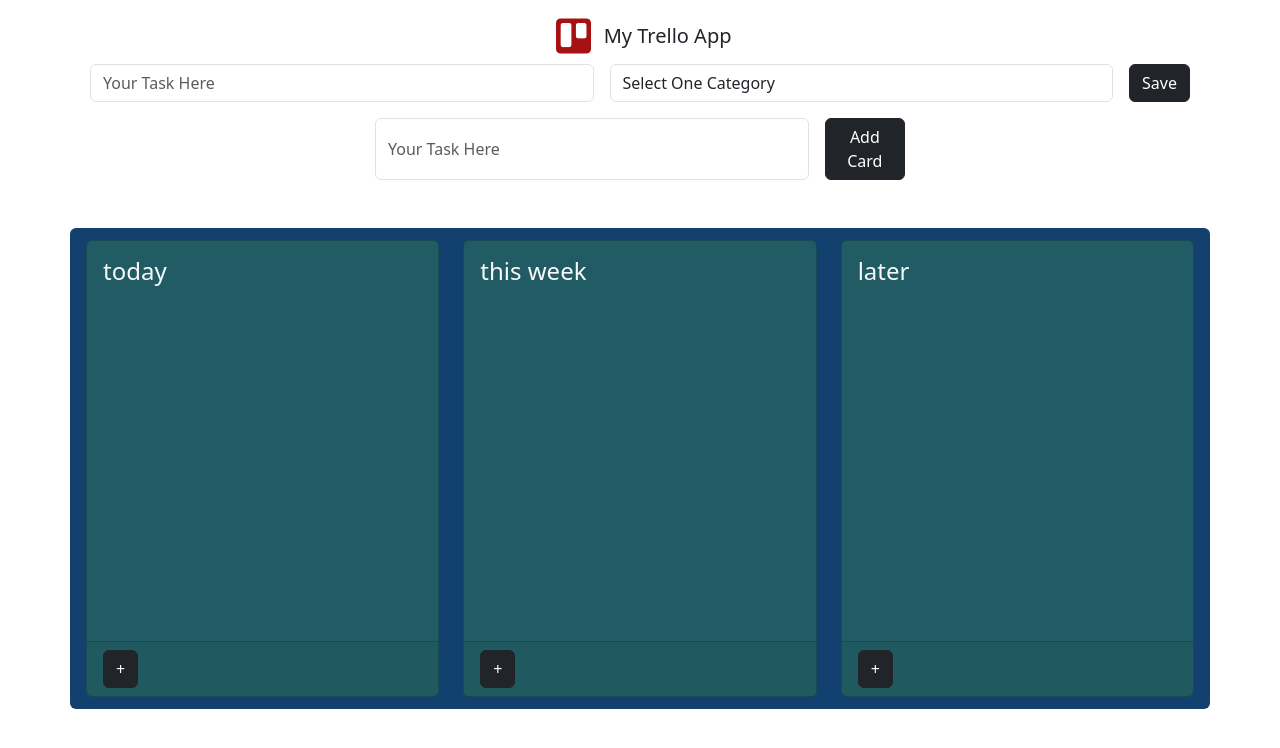
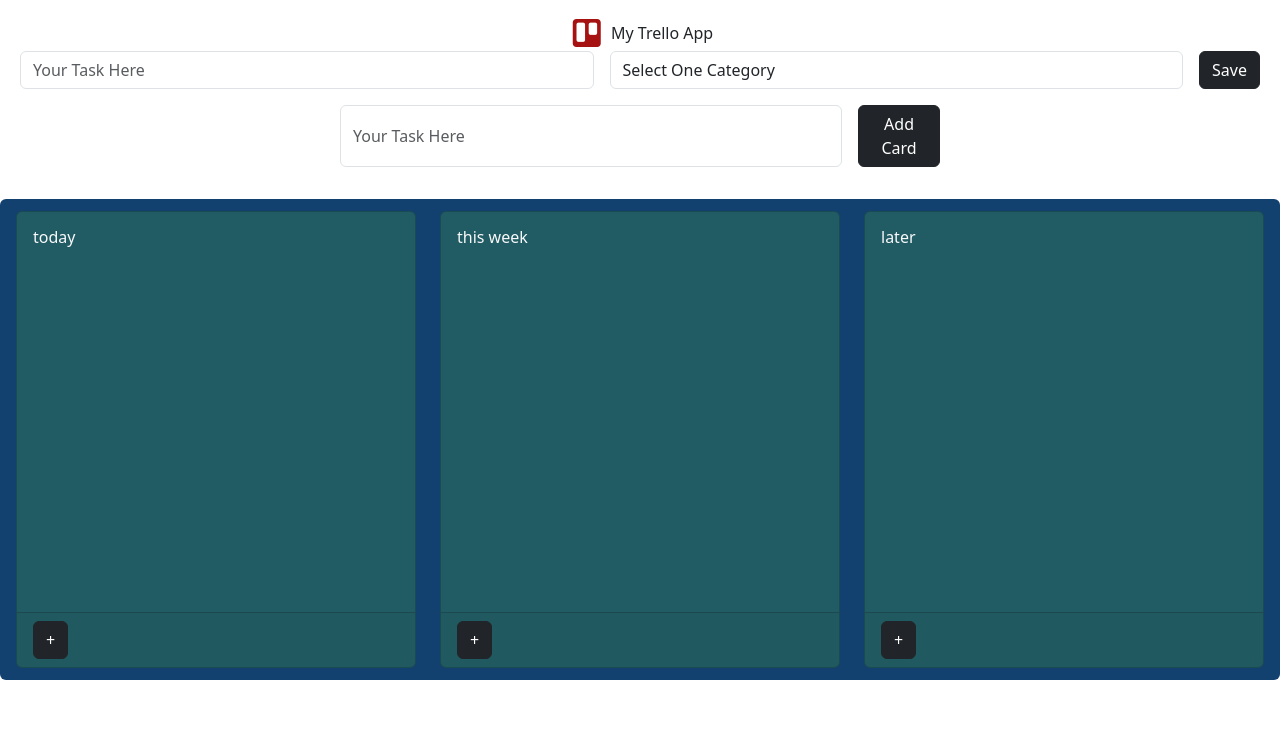
Before and after one commit to ammar-shehzad/my-trello, a Next.js app: page / in a window 1280 px wide. Shown: the top 748 px of the page. Built offline with nearby package versions, Linux system fonts and the light colour scheme.

Commit message:
for save side as applying tailwind

```diff
--- a/app/layout.tsx
+++ b/app/layout.tsx
@@ -18,6 +18,8 @@ export default function RootLayout({
 
     >
 <head>
+        <link href="https://unpkg.com/tailwindcss@2.2.19/dist/tailwind.min.css"
+    rel="stylesheet"></link>
 <link rel="stylesheet" href="https://cdnjs.cloudflare.com/ajax/libs/font-awesome/7.0.1/css/all.min.css" />
 
 </head>
```
